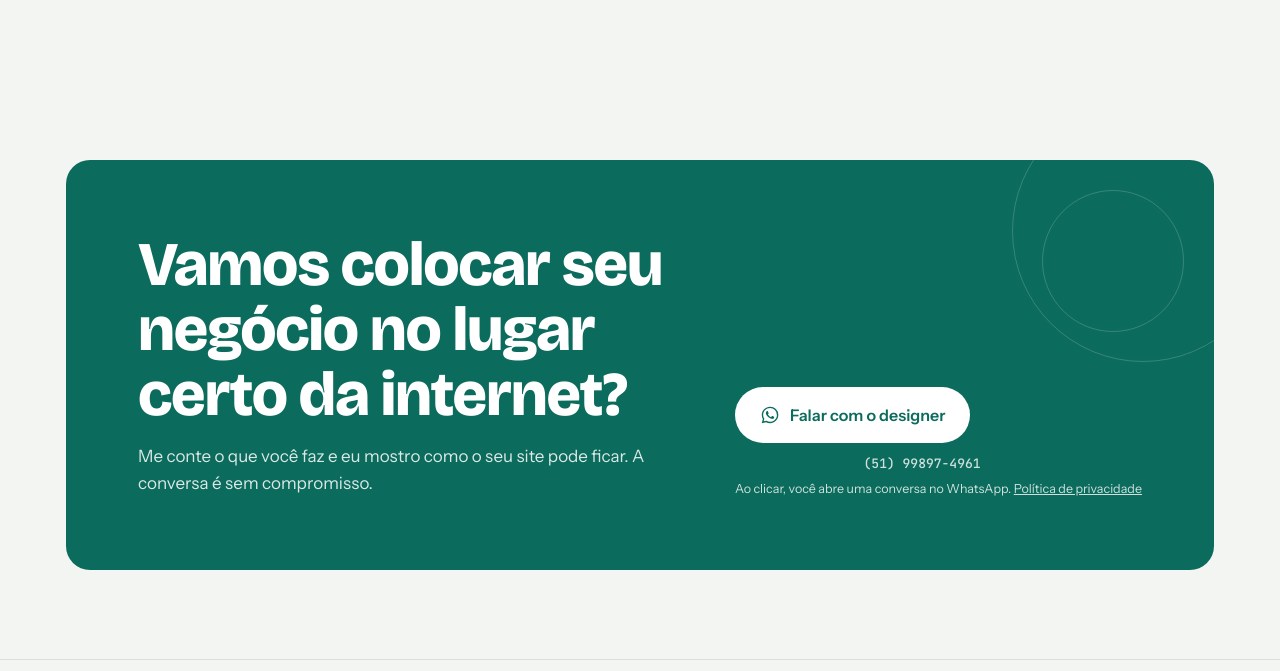
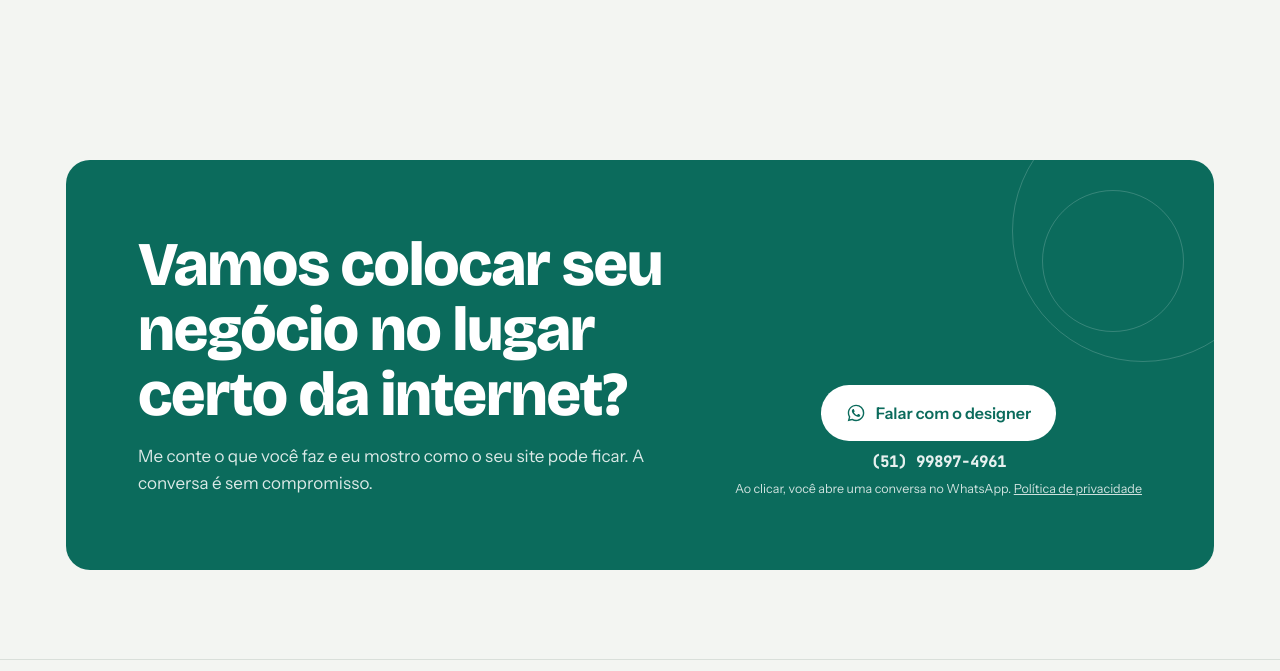
Before and after one commit to rc233666-coder/colombodesign-site, a plain HTML site: page public/index.html in a window 1280 px wide. Shown: the part 7951-8622 px from the top of the page. Drawn offline with nearby package versions, Linux system fonts and the light colour scheme.

Commit message:
CTA final: botão e telefone centralizados no desktop, número em negrito

```diff
--- a/public/index.html
+++ b/public/index.html
@@ -458,7 +458,8 @@ details p{color:var(--muted);padding:0 0 22px;max-width:62ch}
 .final-box p{margin-top:16px;opacity:.85;max-width:48ch}
 .final-box .btn-wa{background:var(--accent-ink);color:var(--accent);box-shadow:none}
 .final-box .fine{font-size:12.5px;line-height:1.4;margin-top:10px;opacity:.8;text-align:center;max-width:none}.final-box .fine a{color:inherit}
-.final-box .num{font:500 13px/1 var(--mono);margin-top:14px;opacity:.8;text-align:center}
+.final-box .num{font:700 15px/1 var(--mono);margin-top:14px;opacity:.9;text-align:center}
+@media (min-width:761px){.final-cta{display:flex;flex-direction:column;align-items:center}}
 @media (max-width:760px){.final-box{grid-template-columns:1fr}}
 
 footer{border-top:1px solid var(--line);padding-block:36px 48px;font-size:14px;color:var(--muted)}
@@ -916,7 +917,7 @@ footer{border-top:1px solid var(--line);padding-block:36px 48px;font-size:14px;c
           <h2>Vamos colocar seu negócio no lugar certo da internet?</h2>
           <p>Me conte o que você faz e eu mostro como o seu site pode ficar. A conversa é sem compromisso.</p>
         </div>
-        <div>
+        <div class="final-cta">
           <a class="btn btn-wa" data-wa="geral" href="#"><svg><use href="#wa"/></svg>Falar com o designer</a>
           <p class="num">(51) 99897-4961</p>
           <p class="fine">Ao clicar, você abre uma conversa no WhatsApp. <a href="privacidade.html">Política de privacidade</a></p>
```
